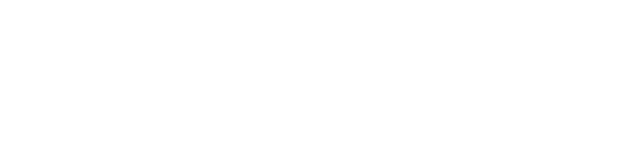
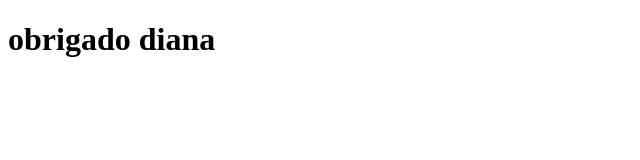
Before and after one commit to nunosoaresguerreiro/REMOTO, a plain HTML site: page index.html in a window 1280 px wide. Shown: the whole page, without its empty margins (0-640 px from the left). Drawn offline with Linux system fonts and the light colour scheme.

Commit message:
ficheiro novo

```diff
--- a/index.html
+++ b/index.html
@@ -5,5 +5,7 @@
 		<meta name="viewport" content="width=device-width, initial-scale=1.0" />
 		<title>Document</title>
 	</head>
-	<body></body>
+	<body>
+		<h1>obrigado diana</h1>
+	</body>
 </html>
```
